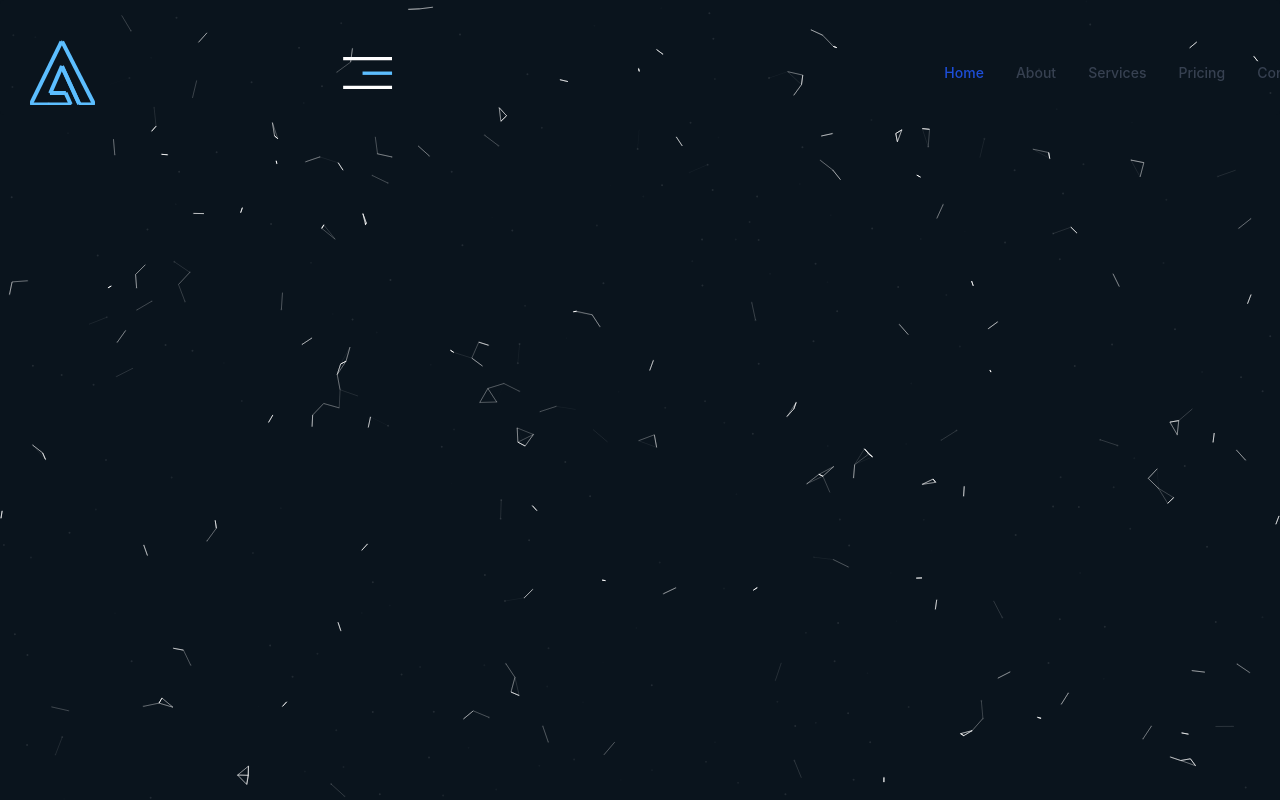
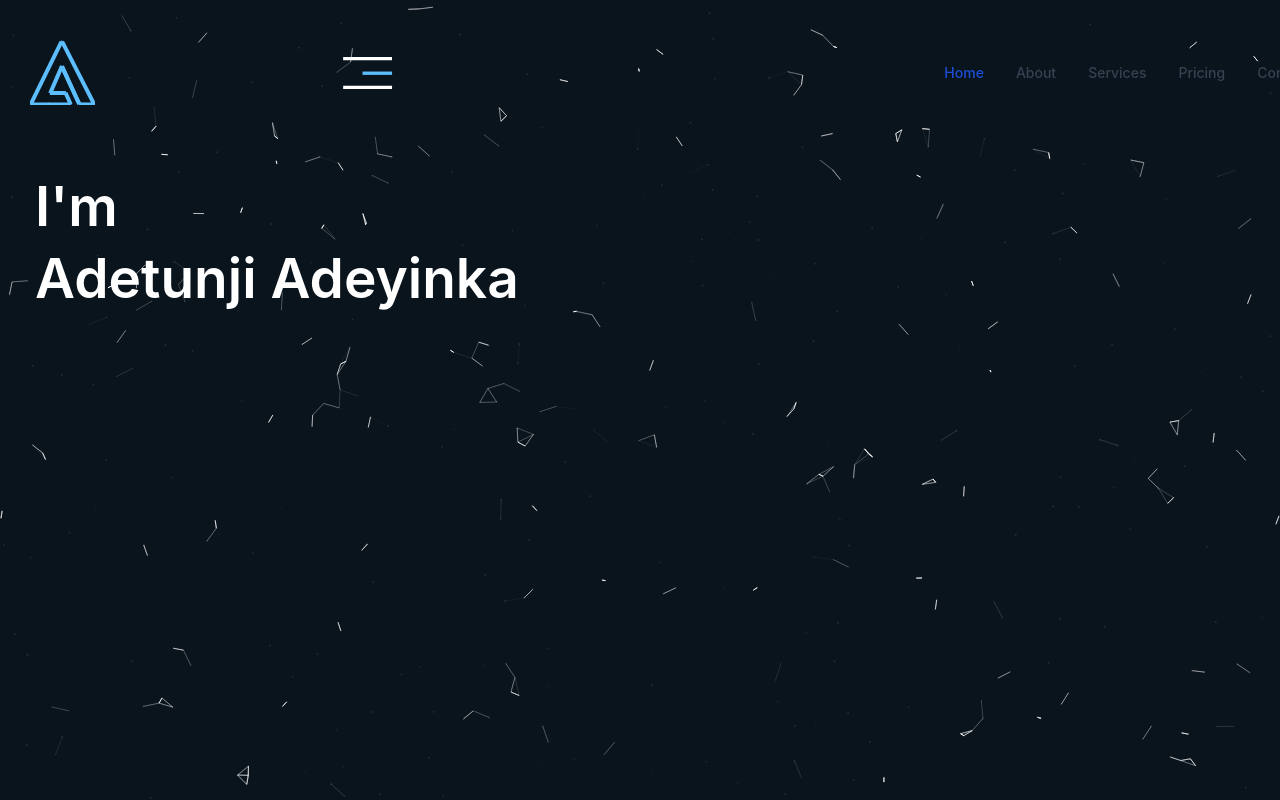
Before and after one commit to Itzadetunji/my-website, a Next.js app: page / in a window 1280 px wide. Built offline with nearby package versions, Linux system fonts and the light colour scheme.

Commit message:
Chore: . Changes to index.tsx

```diff
--- a/pages/index.tsx
+++ b/pages/index.tsx
@@ -12,11 +12,14 @@ const Home: NextPage = () => {
   return (
     <>
       <Navbar/>
-      <div className=''>
-
+      <div className="mt-[165px] mx-[35px]">
+        <div>
+          <p className='text-white font-[600] text-[55px]'>I'm</p>
+          <p className='text-white font-[600] text-[55px] leading-[60px]'>Adetunji Adeyinka</p>
+        </div>
       </div>
       <ParticleComponent/>
-      <Footer/>
+      {/* <Footer/> */}
     </>
   )
 };
```
